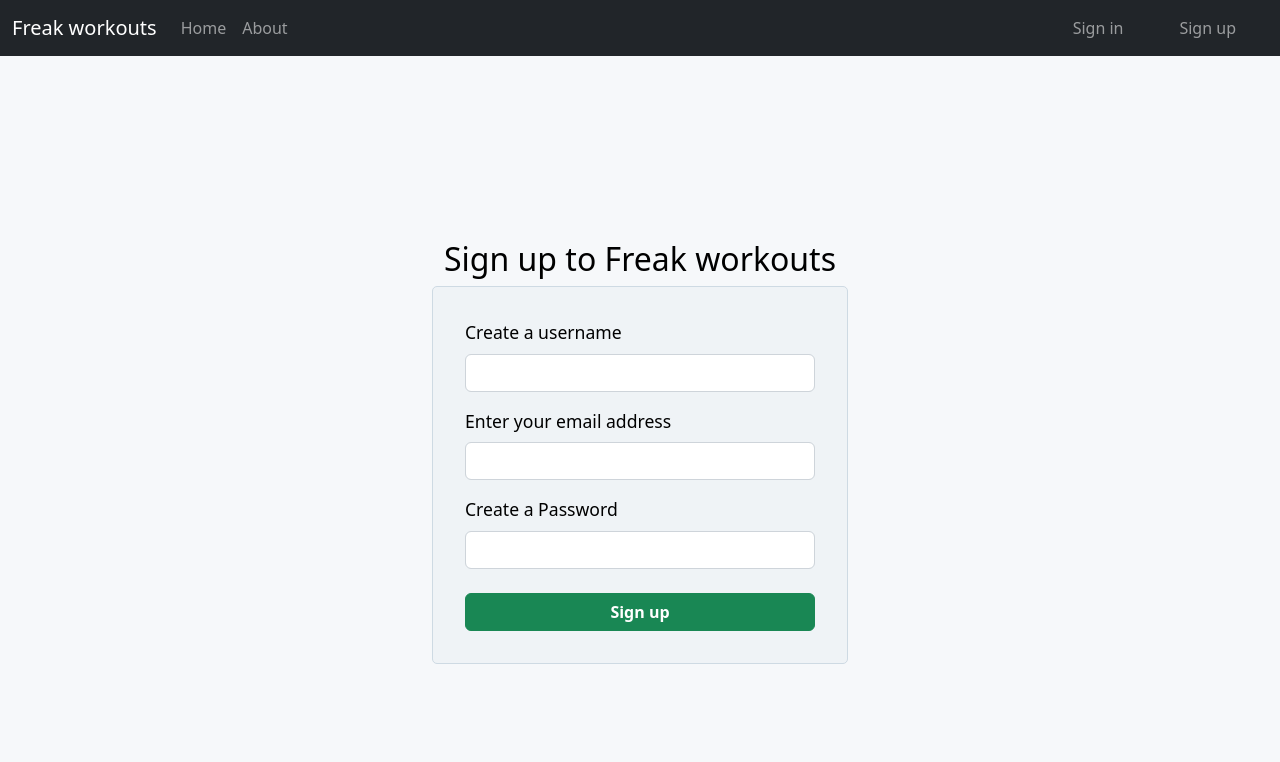
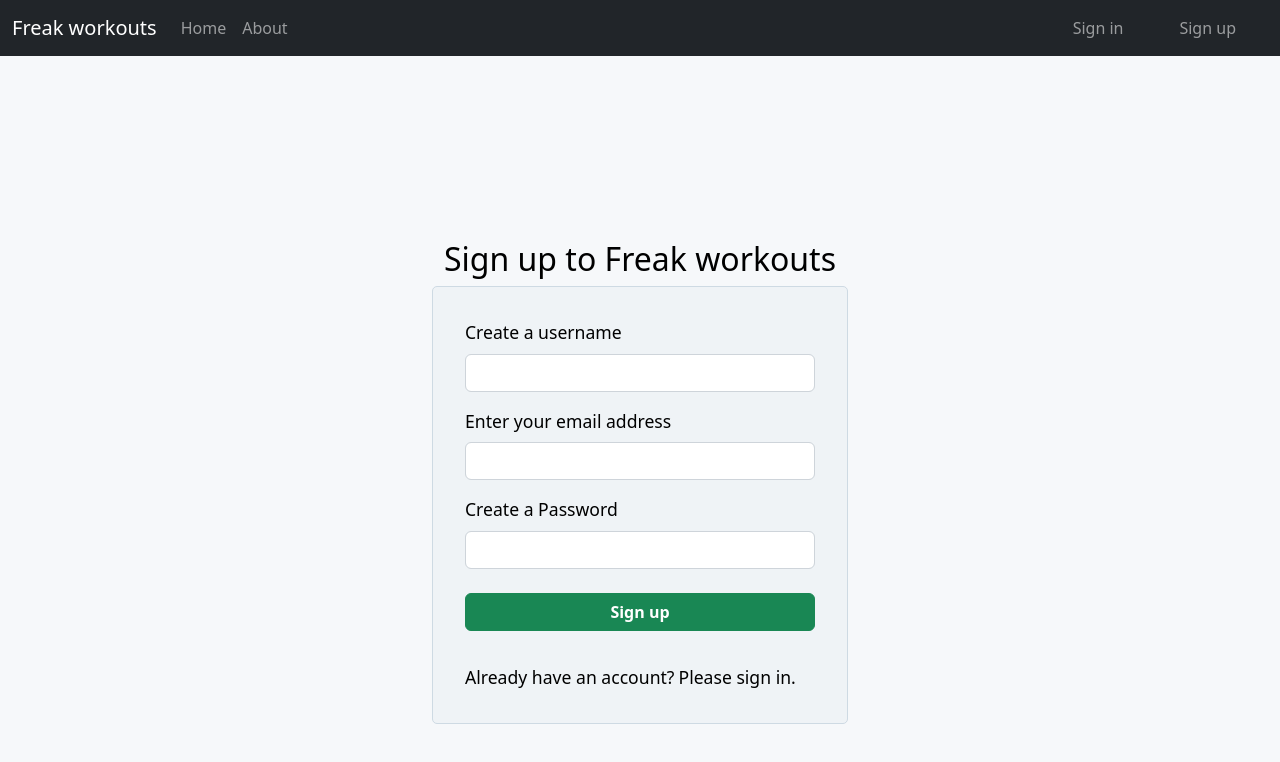
Before and after one commit to stanley-agwu/workout-tracker, a React (Create React App) app in the folder frontend/: page /signup in a window 1280 px wide. Shown: the top 762 px of the page. Built offline with nearby package versions, Linux system fonts and the light colour scheme.

Commit message:
fixed bug in useLogin hook, updated sign up page and its styles

```diff
--- a/frontend/src/hooks/useLogin.ts
+++ b/frontend/src/hooks/useLogin.ts
@@ -34,11 +34,12 @@ export const useLogin = () => {
       setIsLoading(false);
       setError(results.error);
       setStatus('error');
+    } else {
+      localStorage.setItem('user', JSON.stringify(results))
+      dispatch({ type: 'SIGNIN', payload: results.user })
+      setIsLoading(false);
+      setStatus('success');
     }
-    localStorage.setItem('user', JSON.stringify(results))
-    dispatch({ type: 'SIGNIN', payload: results.user })
-    setIsLoading(false);
-    setStatus('success');
   }
   return {
     execute,
--- a/frontend/src/pages/Signup.tsx
+++ b/frontend/src/pages/Signup.tsx
@@ -1,7 +1,9 @@
 import React, { FC, useState, useEffect } from 'react';
+import { Link } from 'react-router-dom';
 import Button from 'react-bootstrap/Button';
 import Form from 'react-bootstrap/Form';
 import Alert from 'react-bootstrap/Alert';
+
 import { useLogin } from '../hooks/useLogin';
 import { ENDPOINTS } from '../constants'
 
@@ -47,7 +49,6 @@ const Signup: FC = () => {
               onChange={(e) => setEmail(e.target.value)}
             />
           </Form.Group>
-
           <Form.Group className="mb-3" controlId="formBasicPassword">
             <Form.Label className="signup-text">Create a Password</Form.Label>
             <Form.Control
@@ -59,6 +60,7 @@ const Signup: FC = () => {
           <Button variant="success" type="submit" className="button-full" disabled={isLoading}>
             Sign up
           </Button>
+        </Form>
         {showError && (
           <Alert
             variant="danger"
@@ -70,7 +72,10 @@ const Signup: FC = () => {
             <span className="error">{error}</span>
           </Alert>
         )}
-        </Form>
+        <div className="signup-section">
+          <span className="signin-text">Already have an account?</span>
+          <Link to="/signin">Please sign in.</Link>
+        </div>
       </div>
     </>
   );
--- a/frontend/src/pages/styles.css
+++ b/frontend/src/pages/styles.css
@@ -5,7 +5,6 @@
 
 .signin, .signup {
   width: 26rem;
-  background-color: #FFFFFF;
   margin: 0 auto 0;
   padding: 2rem;
   background-color: #eff3f6;
@@ -31,8 +30,8 @@
   font-size: 1.1rem;
 }
 
-.signin-section {
-  margin-top: 3rem;
+.signin-section, .signup-section {
+  margin-top: 2rem;
   height: 4rem;
   width: 100%;
   display: flex;
@@ -42,12 +41,12 @@
   height: 1.75rem;
 }
 
-.signin-section span {
+.signin-section span, .signup-section span {
   height: 1.75rem;
   line-height: 1.75rem;
 }
 
-.signin-section a {
+.signin-section a, .signup-section a {
   border: transparent;
   font-size: 1.1rem;
   background-color: transparent;
@@ -62,3 +61,8 @@
   text-decoration: underline;
   color: #0d6efd;
 }
+
+.signup-section a:hover {
+  text-decoration: underline;
+  color: #198754;
+}
```
Lines whose indentation alone changed are shown as unchanged.
